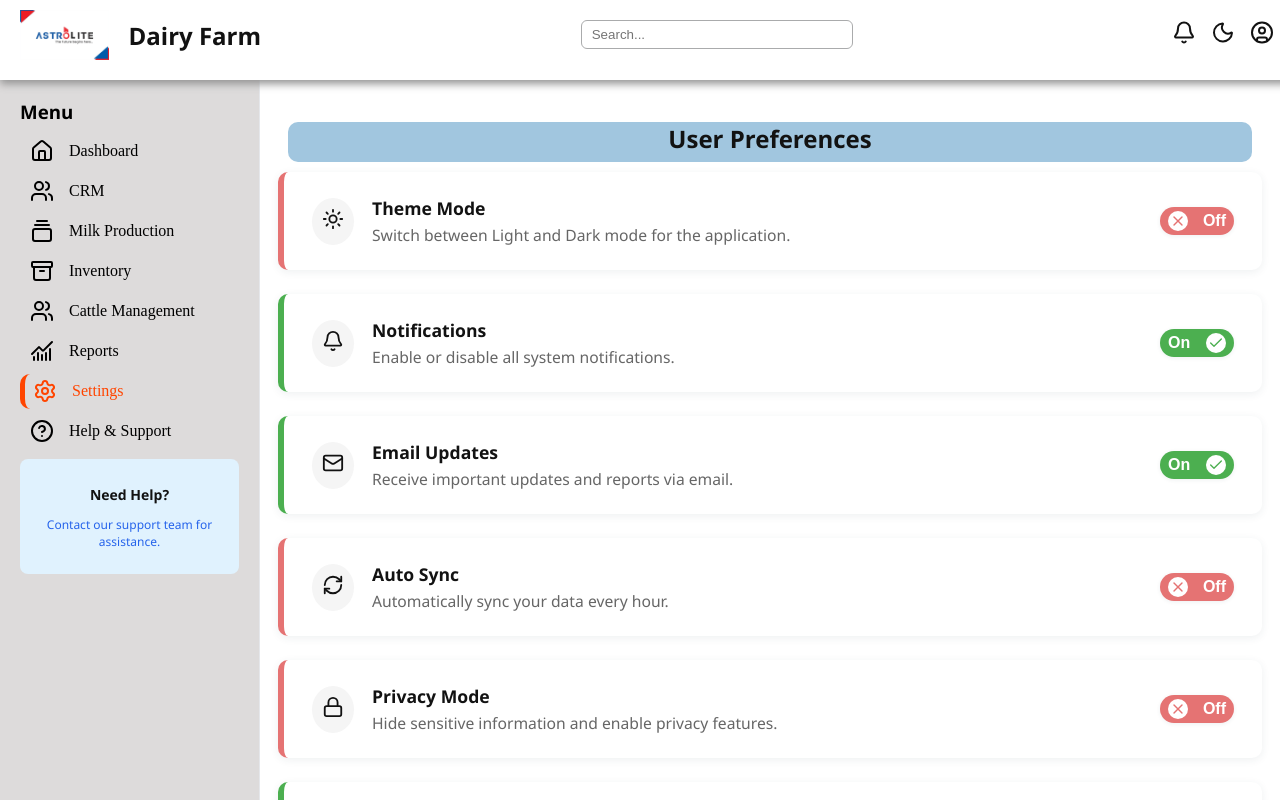
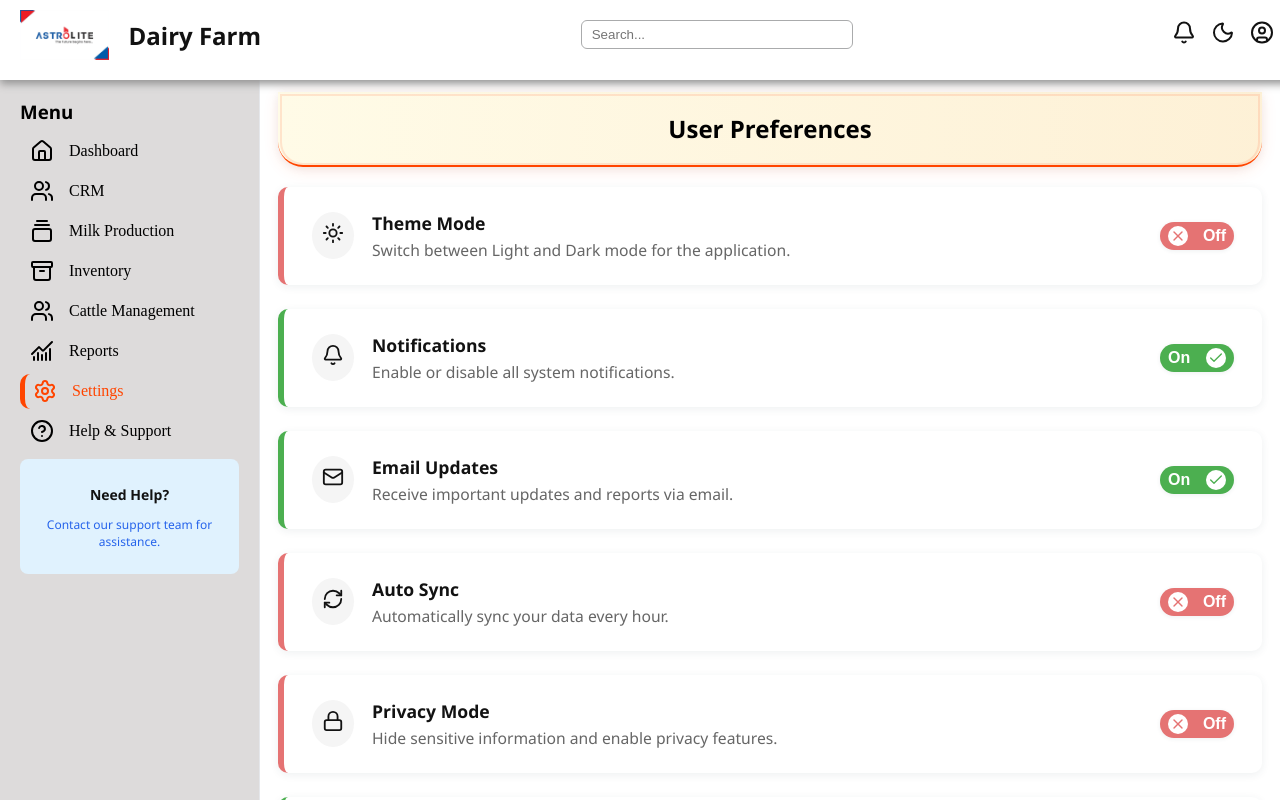
Before and after one commit to Astrolitetech/Front-End, a React (Create React App) app in the folder React/Organization-crm/org-crm/: page /settings in a window 1280 px wide. Built offline with nearby package versions, Linux system fonts and the light colour scheme.

Commit message:
feat(settings): update card borders and header to match CRM style

```diff
--- a/React/Organization-crm/org-crm/src/pages/Settings.jsx
+++ b/React/Organization-crm/org-crm/src/pages/Settings.jsx
@@ -94,8 +94,10 @@ const Settings = ({ darkMode, setDarkMode }) => {
 
     return (
         <div className="page-container">
-            <div className="page-header">
-                <h2>User Preferences</h2>
+            <div className="settings-header">
+                <div className="settings-header-title">
+                    <h2>User Preferences</h2>
+                </div>
             </div>
             <div className="settings-cards">
                 <div style={{ flex: 2, minWidth: 340 }}>
--- a/React/Organization-crm/org-crm/src/styles/CRMContent.css
+++ b/React/Organization-crm/org-crm/src/styles/CRMContent.css
@@ -95,7 +95,7 @@ body.dark .crm-table {
 
 body.dark .crm-table th {
   background: #23272f;
-  color: #ffb385;
+  color: pink;
 }
 
 body.dark .crm-table td {
@@ -191,18 +191,11 @@ body.dark .crm-header {
 }
 
 .crm-header-title h2 {
-  font-size: 2.2em;
-  font-weight: 800;
-  color: orangered;
-  letter-spacing: 1px;
-  margin-bottom: 0;
-  display: flex;
-  align-items: center;
-  gap: 8px;
+  color: black;
 }
 
 body.dark .crm-header-title h2 {
-  color: pink;
+  color: white;
 }
 
 .crm-grid {
--- a/React/Organization-crm/org-crm/src/styles/Settings.css
+++ b/React/Organization-crm/org-crm/src/styles/Settings.css
@@ -1,3 +1,34 @@
+/* Settings Header Design (from CRMContent) */
+.settings-header {
+    justify-content: center;
+    display: flex;
+    width: 100%;
+    margin-bottom: 20px;
+    border-bottom-left-radius: 25px;
+    border-bottom-right-radius: 25px;
+    background: linear-gradient(90deg, #fffbe7 0%, #f7b73333 100%);
+    box-shadow: 0 4px 16px 0 rgba(252, 74, 26, 0.10), 0 2px 8px 0 rgba(0, 0, 0, 0.06);
+    border-bottom: 2.5px solid orangered;
+    outline: 2px solid #fc4a1a22;
+    outline-offset: -4px;
+}
+
+body.dark .settings-header {
+    background: linear-gradient(90deg, #23272f 0%, #fc4a1a22 100%);
+    box-shadow: 0 4px 16px 0 #0008;
+    border-bottom: 2.5px solid pink;
+    outline: 2px solid #f7b73344;
+    outline-offset: -4px;
+}
+
+.settings-header-title h2 {
+    color: black;
+}
+
+body.dark .settings-header-title h2 {
+    color: white;
+}
+
 .settings-cards {
     display: flex;
     gap: 32px;
```
